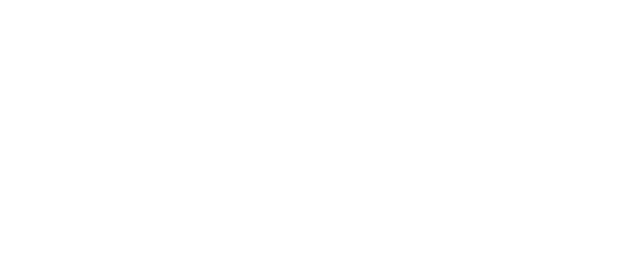
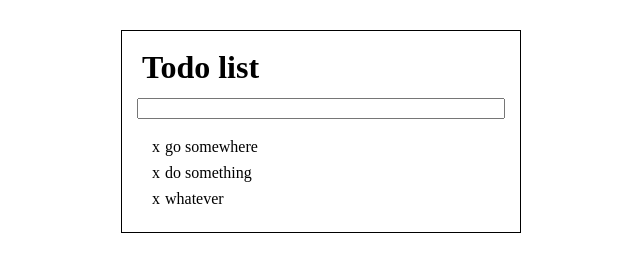
Before and after one commit to adriannan/to-do-list, a plain HTML site: page index.html in a window 1280 px wide. Shown: the whole page, without its empty margins (319-959 px from the left). Drawn offline with Linux system fonts and the light colour scheme.

Commit message:
creating/deleting todos

```diff
--- a/index.html
+++ b/index.html
@@ -10,7 +10,15 @@
 	<!-- <link rel="stylesheet" type="text/css" href="style/style.prefixed.css"> -->
 </head>
 <body>
-
+	<div class="container">
+		<h1>Todo list</h1>
+		<input type="text">
+		<ul>
+			<li><span>x</span>go somewhere</li>
+			<li><span>x</span>do something</li>
+			<li><span>x</span>whatever</li>
+		</ul>
+	</div>
 	<script type="text/javascript" src="js/todos.js"></script>
 </body>
 </html>
--- a/js/todos.js
+++ b/js/todos.js
@@ -0,0 +1,22 @@
+// check and uncheck ToDos
+$('ul').on('click', 'li', function(){
+	$(this).toggleClass('completed');
+})
+// delete Todos
+$('ul').on('click', 'span', function(event){
+	$(this).parent().slideUp(200, function(){
+		$(this).remove();
+	});
+	event.stopPropagation();
+})
+
+$("input[type='text']").keypress(function(event){
+	if(event.which === 13){
+		// grabbing new todo
+		var newTodo = $(this).val();
+		// clear input
+		$(this).val('')
+		// add new to the list
+		$('ul').append("<li><span>x</span>" + newTodo + "</li>")
+	}
+})
--- a/style/style.css
+++ b/style/style.css
@@ -9,3 +9,39 @@
     padding: 0;
     scroll-behavior: smooth;
 }
+
+.container{
+	border: 1px solid black;
+	max-width: 400px;
+	margin: 30px auto;
+}
+
+h1{
+	font-size: 2em;
+	font-weight: bold;
+	padding: 10px;
+	cursor: default;
+
+}
+.container input{
+	margin: 5px;
+}
+.container, ul{
+	display: flex;
+	flex-direction: column;
+	justify-content: center;
+	padding: 10px;
+}
+
+ul li{
+	padding: 5px;
+	cursor: default;
+}
+ul li span{
+	padding: 5px;
+}
+
+.completed{
+	opacity: .5;
+	text-decoration: line-through;
+}
```
